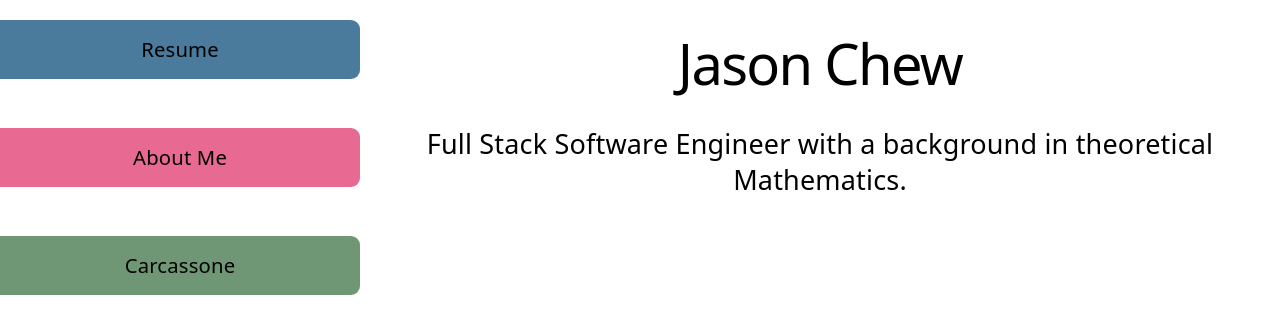
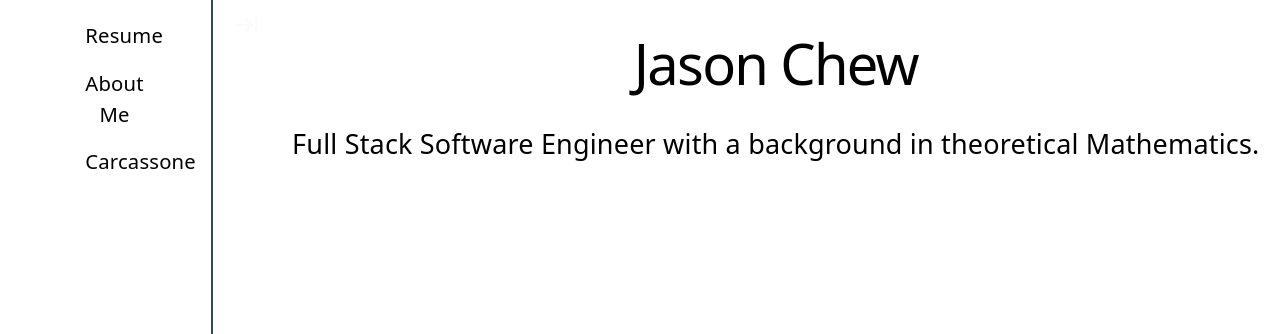
Before and after one commit to jrchew15/portfolio, a React (Vite) app: page / in a window 1280 px wide. Shown: the top 334 px of the page. Built offline with nearby package versions, Linux system fonts and the light colour scheme.

Commit message:
lucide and uncolored side bar

```diff
--- a/index.css
+++ b/index.css
@@ -1,6 +1,9 @@
 @import "tailwindcss";
 
 @theme {
+  --color-jetblack-100: #d0d8e6;
+  --color-jetblack-400: #344561;
+  --color-jetblack-450: #28354a;
   --color-jetblack-500: #1b2432;
 
   --color-rosekiss-100: #f7cdda;
--- a/package.json
+++ b/package.json
@@ -12,6 +12,7 @@
   "dependencies": {
     "@tailwindcss/vite": "^4.2.1",
     "clsx": "^2.1.1",
+    "lucide-react": "^1.7.0",
     "react": "^19.2.4",
     "react-dom": "^19.2.4",
     "react-router": "^7.13.1",
--- a/src/index.css
+++ b/src/index.css
@@ -107,5 +107,9 @@ code {
 }
 
 .sidebar-button {
-  @apply w-80 gap-x-2 rounded-r-lg px-4 py-3 text-center text-lg font-medium;
+  @apply relative h-12 text-lg font-medium transition-[width] duration-300 ease-in;
 }
+
+.sidebar-button-content {
+  @apply transition-opacity duration-300 ease-in;
+}
--- a/src/mainPage/SideBar.tsx
+++ b/src/mainPage/SideBar.tsx
@@ -1,27 +1,139 @@
 import clsx from "clsx";
 import { Container } from "../common/Container";
-import type { Color } from "../theme/colors";
+import { useState } from "react";
+import {
+  LucideArrowLeftToLine,
+  LucideArrowRightToLine,
+  LucideScrollText,
+} from "lucide-react";
 
-const SideBarButton = ({ title, color }: { title: string; color: Color }) => {
-  const classNames = clsx({
-    ["sidebar-button"]: true,
-    ["bg-rosekiss-500"]: color === "rosekiss",
-    ["hover:bg-rosekiss-600"]: color === "rosekiss",
-    ["bg-mutedteal-500"]: color === "mutedteal",
-    ["hover:bg-mutedteal-600"]: color === "mutedteal",
-    ["bg-steelblue-500"]: color === "steelblue",
-    ["hover:bg-steelblue-600"]: color === "steelblue",
+const SideBarButton = ({
+  title,
+  expanded,
+  groupHovered,
+}: {
+  title: string;
+  expanded?: Boolean;
+  groupHovered?: Boolean;
+}) => {
+  const buttonClassNames = clsx(
+    "sidebar-button",
+    "flex",
+    "items-center",
+    " hover:bg-jetblack-450",
+    {
+      ["w-12"]: !expanded,
+      ["w-60"]: expanded,
+    },
+  );
+
+  const titleClassNames = clsx(
+    "sidebar-button-content",
+    "w-60",
+    "text-center",
+    {
+      "opacity-0": !expanded && !groupHovered,
+      "delay-200": groupHovered,
+    },
+  );
+
+  const iconClassNames = clsx("sidebar-button-content", "relative", {
+    "w-0": expanded || groupHovered,
+    "w-[24px]": !expanded && !groupHovered,
+    "opacity-0": expanded || groupHovered,
+    "ml-1.5": true,
   });
 
-  return <button className={classNames}>{title}</button>;
+  const buttonContent = (
+    <>
+      <div className={iconClassNames}>
+        <LucideScrollText className={iconClassNames} color="#fafaff" />
+      </div>
+      <span className={titleClassNames}>{title}</span>
+    </>
+  );
+
+  return <button className={buttonClassNames}>{buttonContent}</button>;
 };
 
 export const SideBarButtons = () => {
+  const [expandAllButtons, setExpandAllButtons] = useState(false);
+  const [isHovered, setIsHovered] = useState(false);
+
+  const closeStyle = clsx("absolute", "transition-opacity", "duration-300", {
+    "opacity-0": !expandAllButtons,
+    "delay-200": expandAllButtons,
+    "z-1": expandAllButtons,
+  });
+  const openStyle = clsx("absolute", "transition-opacity", "duration-300", {
+    "opacity-0": expandAllButtons,
+    "delay-200": !expandAllButtons,
+    "z-1": !expandAllButtons,
+  });
+
+  const sidebarClasses = clsx(
+    "group",
+    "hover:border-r-ghostwhite-500",
+    "border-r-jetblack-400",
+    "duration:2500",
+    "h-dvh",
+    "border-r-2",
+    "py-2",
+    "transition-all",
+    "ease-in",
+    {
+      ["w-12"]: !isHovered && !expandAllButtons,
+      ["w-60"]: isHovered || expandAllButtons,
+      ["delay-300"]: !isHovered,
+    },
+  );
+
   return (
-    <Container className="flex max-w-fit flex-col items-start justify-around space-y-2">
-      <SideBarButton title="Resume" color="steelblue" />
-      <SideBarButton title="About Me" color="rosekiss" />
-      <SideBarButton title="Carcassone" color="mutedteal" />
-    </Container>
+    <>
+      <Container
+        id="sidebar"
+        className={sidebarClasses}
+        onMouseEnter={() => {
+          setIsHovered(true);
+        }}
+        onMouseLeave={() => {
+          setIsHovered(false);
+        }}
+      >
+        <Container className="flex w-fit flex-col items-start justify-between space-y-2">
+          <SideBarButton
+            title="Resume"
+            expanded={expandAllButtons}
+            groupHovered={isHovered}
+          />
+          <SideBarButton
+            title="About Me"
+            expanded={expandAllButtons}
+            groupHovered={isHovered}
+          />
+          <SideBarButton
+            title="Carcassone"
+            expanded={expandAllButtons}
+            groupHovered={isHovered}
+          />
+        </Container>
+      </Container>
+      <div className="group-hover:bg-jetblack-450 hover:bg-jetblack-400 transition-bg ml-2 flex max-h-11 min-h-11 max-w-11 min-w-11 cursor-pointer items-center justify-center rounded-full p-0 duration-200">
+        <LucideArrowLeftToLine
+          color="#fafaff"
+          className={closeStyle}
+          onClick={() => {
+            setExpandAllButtons(false);
+          }}
+        />
+        <LucideArrowRightToLine
+          color="#fafaff"
+          className={openStyle}
+          onClick={() => {
+            setExpandAllButtons(true);
+          }}
+        />
+      </div>
+    </>
   );
 };
```
Also changed, not shown: 1 other file (tests, documents, lock files or other folders).
